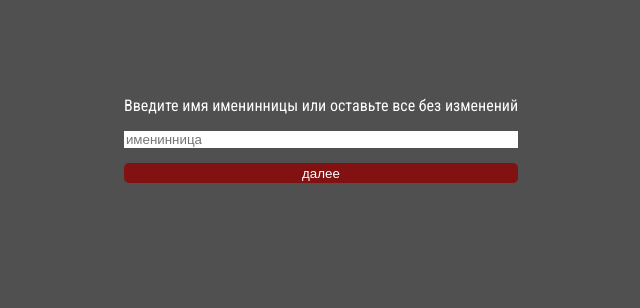
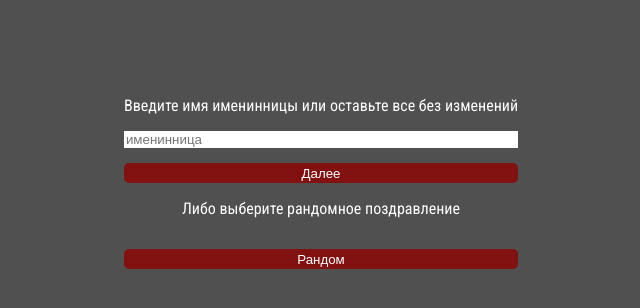
Before and after one commit to Valzet/i-wish-you, a React (Create React App) app: page / in a window 1280 px wide. Shown: the top 308 px of the page, without its empty margins (319-959 px from the left). Built offline with nearby package versions, Linux system fonts and the light colour scheme; the HTML template or start-up script is replaced by a standard one.

Commit message:
random. Buttons

```diff
--- a/src/Components/BirthdayLet/BirthdayLet.js
+++ b/src/Components/BirthdayLet/BirthdayLet.js
@@ -1,5 +1,4 @@
 import Congratulation from '../Congratulation/Congratulation'
-import { birthdayLet } from '../../utils/birthdayStart'
 
 function BirthDayLet(props) {
 
@@ -7,17 +6,19 @@ function BirthDayLet(props) {
         e.preventDefault()
         props.setIsLetClicked(false)
         props.setIsThenClicked(true)
+        props.setIsDisabled(true)
     }
 
     function onInputClick(e) {
         props.setBirthdayLet(e.target.value)
+        props.setIsDisabled(false)
     }
 
     return (<div className={props.isLetClicked ? "form" : 'hidden'}>
         <p className="start-p">Шаг 4: будь...</p>
         {
             <ul className="elements">
-                {birthdayLet.map((birthdayLet) => {
+                {props.birthday[2].map((birthdayLet) => {
                     return (<Congratulation
                         birthdayWish={birthdayLet}
                         key={birthdayLet.toString()} value={birthdayLet}
@@ -26,7 +27,7 @@ function BirthDayLet(props) {
                 }
                 )}
             </ul>}
-        <button className='button' type="submit" onClick={handleNextSection}>далее</button>
+        <button className='button' type="submit" onClick={handleNextSection} disabled={props.checkButtonisDisabled()}>далее</button>
     </div>)
 }
 
--- a/src/Components/BirthdayStart/BirthdayStart.js
+++ b/src/Components/BirthdayStart/BirthdayStart.js
@@ -1,11 +1,7 @@
 import '../Main/Main.css'
-import { birthday } from '../../utils/birthdayStart'
 import Congratulation from '../Congratulation/Congratulation'
 
-
 function BirthdayStart(props) {
-
-
 
     function handleNameChange(el) {
         props.setBirthdayName(el.target.value)
@@ -19,28 +15,33 @@ function BirthdayStart(props) {
 
     function onInputClick(e) {
         props.setCongratulation(e.target.value)
-
+        props.setIsDisabled(false)
     }
 
     function handleNextNextSection(e) {
         e.preventDefault()
         props.setisCongratulationClicked(false)
         props.setIsWishClicked(true)
+        props.setIsDisabled(true)
     }
+
+
 
     return (
         <>
             <div className={!props.isNameClicked ? "birthdayName" : 'hidden'}>
                 <p className="start-p">Введите имя именинницы или оставьте все без изменений</p>
                 <input className='name' type='text' placeholder='именинница' onChange={handleNameChange}></input>
-                <button className='buttonStart' type="submit" onClick={handleNextSection}>далее</button>
+                <button className='buttonStart' type="submit" onClick={handleNextSection}>Далее</button>
+                <p className="start-p">Либо выберите рандомное поздравление</p>
+                <button className='buttonStart' type="submit" onClick={props.randomCongratulation}>Рандом</button>
             </div>
 
             <div className={props.isCongratulationClicked ? 'form' : 'hidden'}>
-                <p className="">Шаг 2: выберите начальное поздравление</p>
+                <p className="start-p">Шаг 2: выберите начальное поздравление</p>
                 {
                     <ul className="elements">
-                        {birthday.map((birthdayStart) => {
+                        {props.birthday[0].map((birthdayStart) => {
                             return (<Congratulation
                                 birthdayWish={birthdayStart}
                                 key={birthdayStart.toString()} value={birthdayStart}
@@ -49,7 +50,7 @@ function BirthdayStart(props) {
                         }
                         )}
                     </ul>}
-                <button className='button' type="submit" onClick={handleNextNextSection}>далее</button>
+                <button className='button' type="submit" onClick={handleNextNextSection} disabled={props.checkButtonisDisabled()}>далее</button>
 
             </div>
         </>
--- a/src/Components/BirthdayThen/BirthdayThen.js
+++ b/src/Components/BirthdayThen/BirthdayThen.js
@@ -1,23 +1,23 @@
 import Congratulation from '../Congratulation/Congratulation'
-import { birthdayThen } from '../../utils/birthdayStart'
 
 function BirthDayThen(props) {
-
     function handleNextSection(e) {
         e.preventDefault()
         props.setIsThenClicked(false)
         props.setIsResultClicked(true)
+        props.setIsDisabled(true)
     }
 
     function onInputClick(e) {
         props.setBirthdayThen(e.target.value)
+        props.setIsDisabled(false)
     }
 
     return (<div className={props.isThenClicked ? "form" : 'hidden'}>
         <p className="start-p">Шаг 5: и пусть..</p>
         {
             <ul className="elements">
-                {birthdayThen.map((birthdayThen) => {
+                {props.birthday[3].map((birthdayThen) => {
                     return (<Congratulation
                         birthdayWish={birthdayThen}
                         key={birthdayThen.toString()} value={birthdayThen}
@@ -26,7 +26,7 @@ function BirthDayThen(props) {
                 }
                 )}
             </ul>}
-        <button className='button' type="submit" onClick={handleNextSection}>далее</button>
+        <button className='button' type="submit" onClick={handleNextSection} disabled={props.checkButtonisDisabled()}>далее</button>
     </div>)
 }
 
--- a/src/Components/BirthdayWish/BirthdayWish.js
+++ b/src/Components/BirthdayWish/BirthdayWish.js
@@ -1,4 +1,3 @@
-import { birthdayWish } from '../../utils/birthdayStart'
 import Congratulation from '../Congratulation/Congratulation'
 
 function BirthdayWish(props) {
@@ -7,10 +6,12 @@ function BirthdayWish(props) {
         e.preventDefault()
         props.setIsWishClicked(false)
         props.setIsLetClicked(true)
+        props.setIsDisabled(true)
     }
 
     function onInputClick(e) {
         props.setBirthdayWishes(e.target.value)
+        props.setIsDisabled(false)
     }
 
     return (
@@ -18,7 +19,7 @@ function BirthdayWish(props) {
             <p className="start-p">Шаг 3: я желаю...</p>
             {
                 <ul className="elements">
-                    {birthdayWish.map((birthdayWish) => {
+                    {props.birthday[1].map((birthdayWish) => {
                         return (<Congratulation
                             birthdayWish={birthdayWish}
                             key={birthdayWish.toString()} value={birthdayWish}
@@ -27,7 +28,7 @@ function BirthdayWish(props) {
                     }
                     )}
                 </ul>}
-            <button className='button' type="submit" onClick={handleNextSection}>далее</button>
+            <button className='button' type="submit" onClick={handleNextSection} disabled={props.checkButtonisDisabled()}>далее</button>
         </div>
     )
 }
--- a/src/Components/Main/Main.css
+++ b/src/Components/Main/Main.css
@@ -12,6 +12,8 @@
 .result {
     padding-top: 20%;
     font-size: 20px;
+    display: flex;
+    flex-direction: column;
 }
 
 .name {
@@ -47,6 +49,10 @@
     border-radius: 5px;
 }
 
+.button:disabled {
+    background-color: #444343;
+}
+
 .buttonStart {
     border: none;
     background-color: #821111;
@@ -61,6 +67,16 @@
 .birthdayName {
     display: flex;
     flex-direction: column;
+}
+
+input[type=radio] {
+    border: 0px;
+    min-width: 20px;
+    min-height: 20px;
+}
+
+.start-p {
+    text-align: center;
 }
 
 @media screen and (max-width: 900px) {
@@ -79,10 +95,6 @@
         padding-right: 40px;
     }
 
-    .start-p {
-        text-align: center;
-    }
-
     .result {
         font-size: 16px;
     }
@@ -97,6 +109,13 @@
 
     .elements {
         padding: 0;
+    }
+    input[type=radio] {
+        border: 0px;
+        min-width: 15px;
+        min-height: 15px;
+        margin: 0 0 0 5px;
+
     }
 }
 
@@ -113,7 +132,7 @@
     }
 
     .result {
-        font-size: 14px;
+        font-size: 12px;
     }
 
 
--- a/src/Components/Main/Main.js
+++ b/src/Components/Main/Main.js
@@ -5,6 +5,7 @@ import BirthdayLet from '../BirthdayLet/BirthdayLet';
 import BirthdayThen from '../BirthdayThen/BirthdayThen';
 import BirthdayResult from '../BirthdayResult/BirthdayResult';
 import './Main.css';
+import { birthday } from '../../utils/birthdayStart'
 
 function Main() {
     const [BirthdayName, setBirthdayName] = useState('');
@@ -18,6 +19,29 @@ function Main() {
     const [isThenClicked, setIsThenClicked] = useState(false);
     const [birthdayThen, setBirthdayThen] = useState(null)
     const [isResultClicked, setIsResultClicked] = useState(false)
+    const [isDisabled, setIsDisabled] = useState(true)
+    const [isRandom, setIsRandom] = useState([])
+    const [isRandomClicked, setIsRandomClicked] = useState(false)
+
+    console.log(isRandom)
+    console.log(isRandom.length)
+    function randomCongratulation(e) {
+        e.preventDefault()
+        let random = birthday.map((cards) => {
+            let res = cards[Math.floor(cards.length * Math.random())]
+            return res
+        })
+        setIsRandom(random)
+        setIsNameClicked(true)
+        setIsRandomClicked(true)
+
+    }
+
+    function checkButtonisDisabled() {
+        if (isDisabled) {
+            return 'disabled'
+        } else return ''
+    }
 
     return (
         <section className='main'>
@@ -30,6 +54,10 @@ function Main() {
                 congratulation={congratulation}
                 setCongratulation={setCongratulation}
                 setIsWishClicked={setIsWishClicked}
+                checkButtonisDisabled={checkButtonisDisabled}
+                setIsDisabled={setIsDisabled}
+                randomCongratulation={randomCongratulation}
+                birthday={birthday}
             ></BirthdayStart>
 
             <BirthdayWish
@@ -38,6 +66,9 @@ function Main() {
                 birthdayWishes={birthdayWishes}
                 setBirthdayWishes={setBirthdayWishes}
                 setIsLetClicked={setIsLetClicked}
+                checkButtonisDisabled={checkButtonisDisabled}
+                setIsDisabled={setIsDisabled}
+                birthday={birthday}
             >
             </BirthdayWish>
 
@@ -47,6 +78,9 @@ function Main() {
                 birthdayLet={birthdayLet}
                 setBirthdayLet={setBirthdayLet}
                 setIsThenClicked={setIsThenClicked}
+                checkButtonisDisabled={checkButtonisDisabled}
+                setIsDisabled={setIsDisabled}
+                birthday={birthday}
             >
             </BirthdayLet>
 
@@ -56,17 +90,23 @@ function Main() {
                 birthdayThen={birthdayThen}
                 setBirthdayThen={setBirthdayThen}
                 setIsResultClicked={setIsResultClicked}
+                checkButtonisDisabled={checkButtonisDisabled}
+                setIsDisabled={setIsDisabled}
+                birthday={birthday}
             >
             </BirthdayThen>
 
             <BirthdayResult
-                setIsResultClicked={setIsResultClicked}
                 BirthdayName={BirthdayName}
                 isResultClicked={isResultClicked}
+                isRandomClicked={isRandomClicked}
                 congratulation={congratulation}
                 birthdayWishes={birthdayWishes}
                 birthdayLet={birthdayLet}
                 birthdayThen={birthdayThen}
+                birthday={birthday}
+                isRandom={isRandom}
+                randomCongratulation={randomCongratulation}
             >
             </BirthdayResult>
         </section>
```
Also changed, not shown: src/Components/BirthdayResult/BirthdayResult.js (+12 -2 lines), src/utils/birthdayStart.js (+10 -19 lines).
